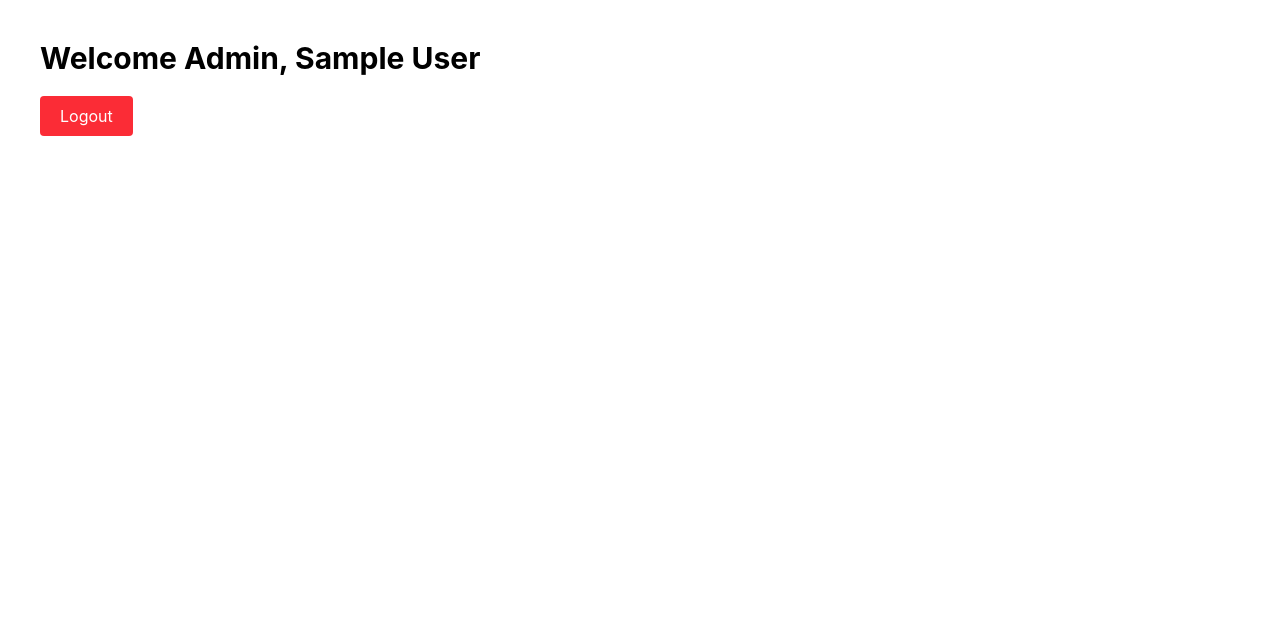
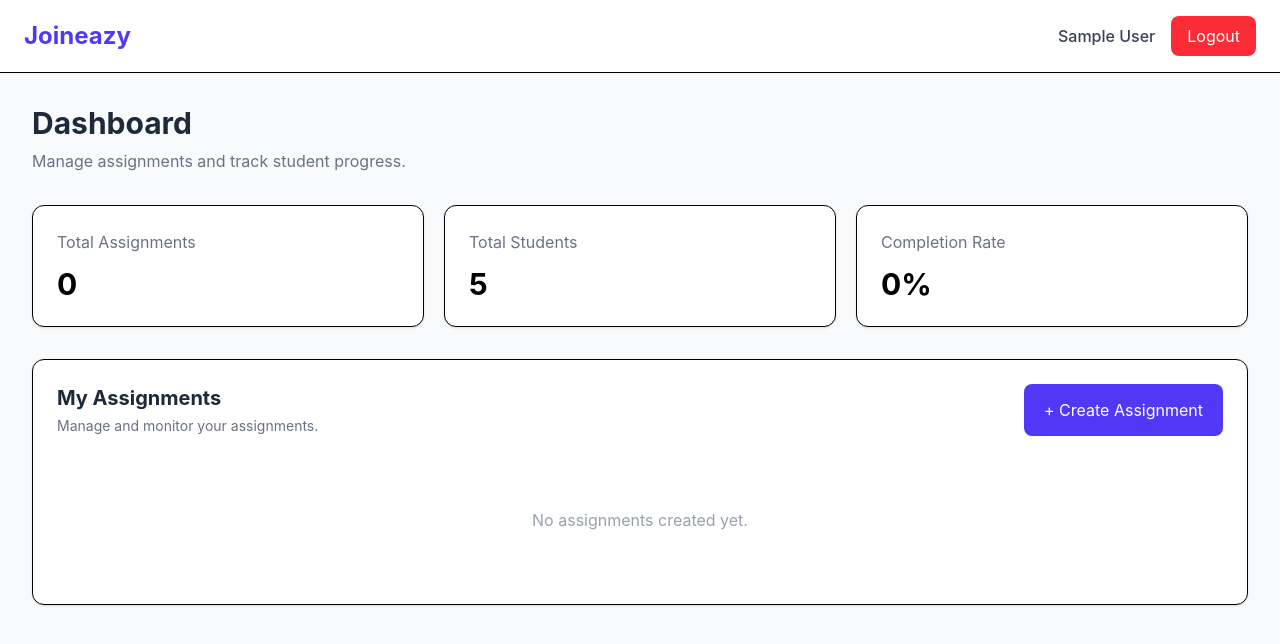
Before and after one commit to Mashikhaan/assignment-dashboard, a React (Vite) app: page /admin-dashboard in a window 1280 px wide. Shown: the top 644 px of the page. Built offline with nearby package versions, Linux system fonts and the light colour scheme; sample sign-in values are in the browser's storage.

Commit message:
feat: build admin dashboard layout

```diff
--- /dev/null
+++ b/src/components/admin/AssignmentTable.jsx
@@ -0,0 +1,9 @@
+import React from 'react'
+
+const AssignmentTable = () => {
+  return (
+    <div>AssignmentTable</div>
+  )
+}
+
+export default AssignmentTable
--- /dev/null
+++ b/src/components/admin/StatCard.jsx
@@ -0,0 +1,9 @@
+import React from 'react'
+
+const StatCard = () => {
+  return (
+    <div>StatCard</div>
+  )
+}
+
+export default StatCard
--- a/src/pages/AdminDashboard.jsx
+++ b/src/pages/AdminDashboard.jsx
@@ -4,20 +4,92 @@ import { useAppContext } from '../context/AppContext';
 
 const AdminDashboard = () => {
   const { currentUser, logout } = useAppContext();
+
   return (
-    <div className="p-10">
-      <h1 className="text-3xl font-bold">
-        Welcome Admin, {currentUser.name}
+    <div className="min-h-screen bg-slate-50">
+
+      {/* Top Navbar */}
+      <nav className="bg-white border-b px-6 py-4 flex justify-between items-center">
+        <h1 className="text-2xl font-bold text-indigo-600">
+          Joineazy
         </h1>
+
+        <div className="flex items-center gap-4">
+          <span className="font-medium text-gray-700">
+            {currentUser.name}
+          </span>
 
           <button
             onClick={logout}
-        className="bg-red-500 text-white px-5 py-2 rounded mt-5"
+            className="bg-red-500 text-white px-4 py-2 rounded-lg hover:bg-red-600"
           >
             Logout
           </button>
         </div>
+      </nav>
+
+      {/* Main Content */}
+      <main className="p-6 md:p-8 max-w-7xl mx-auto">
+
+        <div className="mb-8">
+          <h2 className="text-3xl font-bold text-gray-800">
+            Dashboard
+          </h2>
+
+          <p className="text-gray-500 mt-2">
+            Manage assignments and track student progress.
+          </p>
+        </div>
+
+        {/* Statistics */}
+        <div className="grid grid-cols-1 sm:grid-cols-2 lg:grid-cols-3 gap-5">
+
+          <div className="bg-white p-6 rounded-xl shadow-sm border">
+            <p className="text-gray-500">Total Assignments</p>
+            <h3 className="text-3xl font-bold mt-3">0</h3>
+          </div>
+
+          <div className="bg-white p-6 rounded-xl shadow-sm border">
+            <p className="text-gray-500">Total Students</p>
+            <h3 className="text-3xl font-bold mt-3">5</h3>
+          </div>
+
+          <div className="bg-white p-6 rounded-xl shadow-sm border">
+            <p className="text-gray-500">Completion Rate</p>
+            <h3 className="text-3xl font-bold mt-3">0%</h3>
+          </div>
+
+        </div>
+
+        {/* Assignments Section */}
+        <div className="bg-white rounded-xl shadow-sm border mt-8 p-6">
+
+          <div className="flex flex-col sm:flex-row justify-between gap-4 mb-6">
+            <div>
+              <h3 className="text-xl font-bold text-gray-800">
+                My Assignments
+              </h3>
+
+              <p className="text-gray-500 text-sm mt-1">
+                Manage and monitor your assignments.
+              </p>
+            </div>
+
+            <button className="bg-indigo-600 text-white px-5 py-2.5 rounded-lg hover:bg-indigo-700">
+              + Create Assignment
+            </button>
+          </div>
+
+          <div className="text-center py-12 text-gray-400">
+            No assignments created yet.
+          </div>
+
+        </div>
+
+      </main>
+
+    </div>
   );
-}
+};
 
-export default AdminDashboard
+export default AdminDashboard;
```
Also changed, not shown: src/components/common/Navbar.jsx (added), src/components/common/Sidebar.jsx (added). Lines whose indentation alone changed are shown as unchanged.
